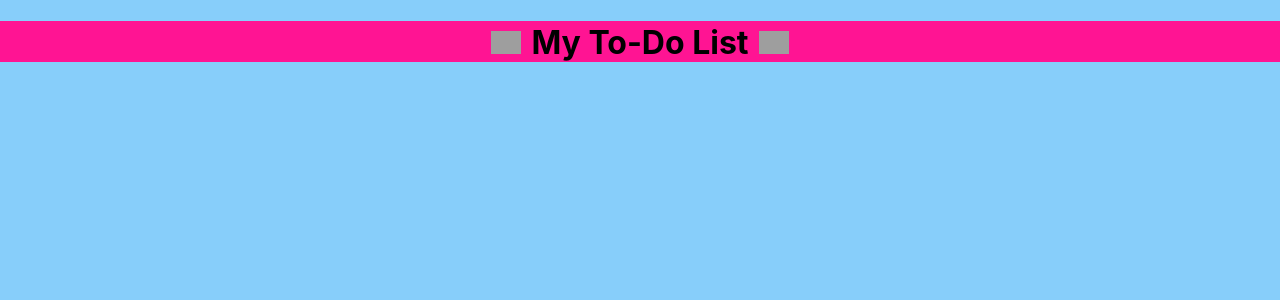
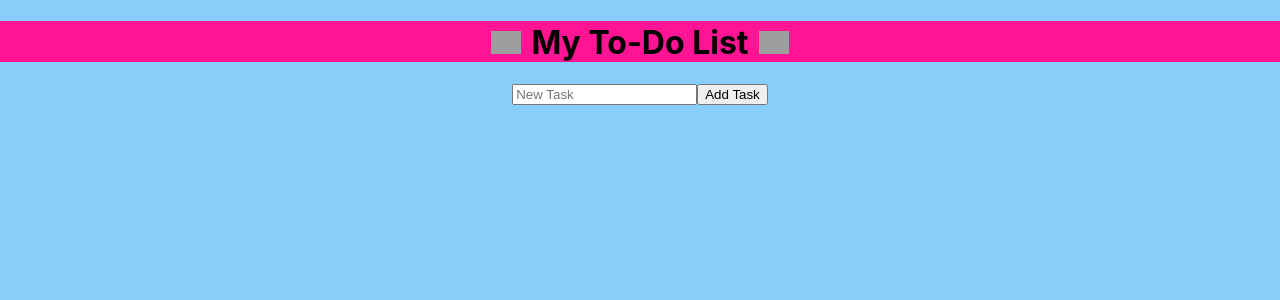
Before and after one commit to seligmar/to-do-react-app, a React (Create React App) app in the folder to-do-app-react/: page / in a window 1280 px wide. Shown: the top 300 px of the page. Built offline with nearby package versions, Linux system fonts and the light colour scheme; grey boxes are pictures that could not be loaded.

Commit message:
created List, InputForm components and state

```diff
--- a/to-do-app-react/src/App.css
+++ b/to-do-app-react/src/App.css
@@ -4,6 +4,9 @@ body {
 
 .App {
   text-align: center;
+}
+
+h1 {
   background-color: deeppink;
 }
 
--- a/to-do-app-react/src/App.js
+++ b/to-do-app-react/src/App.js
@@ -1,21 +1,30 @@
+import React from 'react'
 import './App.css'
+import Header from './components/Header'
+import InputForm from './components/InputForm'
+import List from './components/List'
 
-function App () {
-  return (
-    <div className='App'>
-      <h1>
-        <img
-          src='https://encrypted-tbn0.gstatic.com/images?q=tbn:ANd9GcSXefUCqu9sYksIPalsQiYkx7SpfGyFCgx4aCQ3_d0JjE-0aZv7WRBdsvYZ5RAWYmM3O4Km64oMsAo&usqp=CAc'
-          alt='bumblebee'
-        />
-        My To-Do List
-        <img
-          src='https://encrypted-tbn0.gstatic.com/images?q=tbn:ANd9GcSXefUCqu9sYksIPalsQiYkx7SpfGyFCgx4aCQ3_d0JjE-0aZv7WRBdsvYZ5RAWYmM3O4Km64oMsAo&usqp=CAc'
-          alt='bumblebee'
-        />
-      </h1>
-    </div>
-  )
+class App extends React.Component {
+  state = {
+    newTask: '',
+    tasks: []
+  }
+
+  addTask = e => {
+    e.preventDefault()
+    console.log(e.target)
+    // this.state.newTask
+  }
+
+  render () {
+    return (
+      <div className='App'>
+        <Header />
+        <InputForm addTask={this.addTask} />
+        <List tasks={this.state.tasks} />
+      </div>
+    )
+  }
 }
 
 export default App
--- /dev/null
+++ b/to-do-app-react/src/components/Header.js
@@ -0,0 +1,16 @@
+const Header = function () {
+  return (
+    <h1>
+      <img
+        src='https://encrypted-tbn0.gstatic.com/images?q=tbn:ANd9GcSXefUCqu9sYksIPalsQiYkx7SpfGyFCgx4aCQ3_d0JjE-0aZv7WRBdsvYZ5RAWYmM3O4Km64oMsAo&usqp=CAc'
+        alt='bumblebee'
+      />
+      My To-Do List
+      <img
+        src='https://encrypted-tbn0.gstatic.com/images?q=tbn:ANd9GcSXefUCqu9sYksIPalsQiYkx7SpfGyFCgx4aCQ3_d0JjE-0aZv7WRBdsvYZ5RAWYmM3O4Km64oMsAo&usqp=CAc'
+        alt='bumblebee'
+      />
+    </h1>
+  )
+}
+export default Header
--- /dev/null
+++ b/to-do-app-react/src/components/InputForm.js
@@ -0,0 +1,10 @@
+const InputForm = props => {
+  return (
+    <form onSubmit={e => props.addTask(e)}>
+      <input placeholder='New Task' type='text' />
+      <button>Add Task</button>
+    </form>
+  )
+}
+
+export default InputForm
--- /dev/null
+++ b/to-do-app-react/src/components/List.js
@@ -0,0 +1,5 @@
+const List = props => {
+  return <div /> // <ul>props.array.forEach(element => {<li></li>})</ul>
+}
+
+export default List
```
